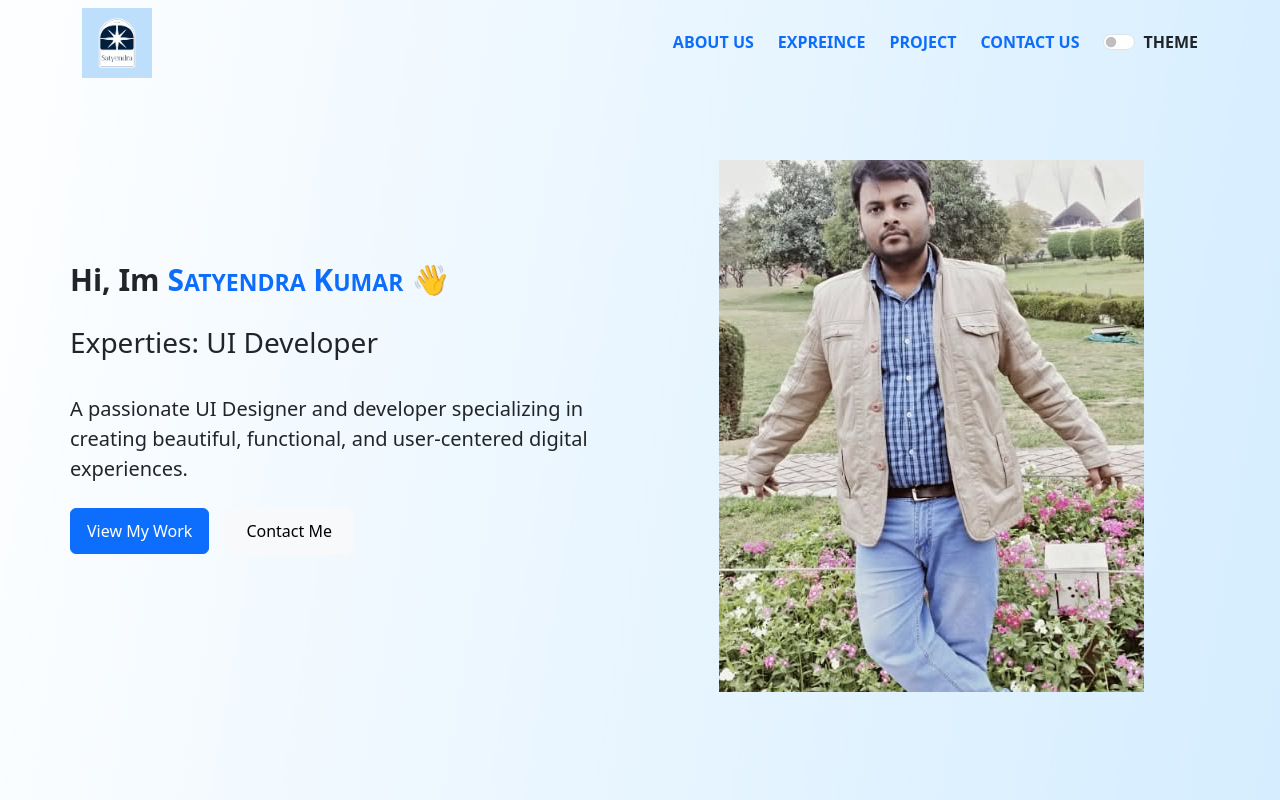
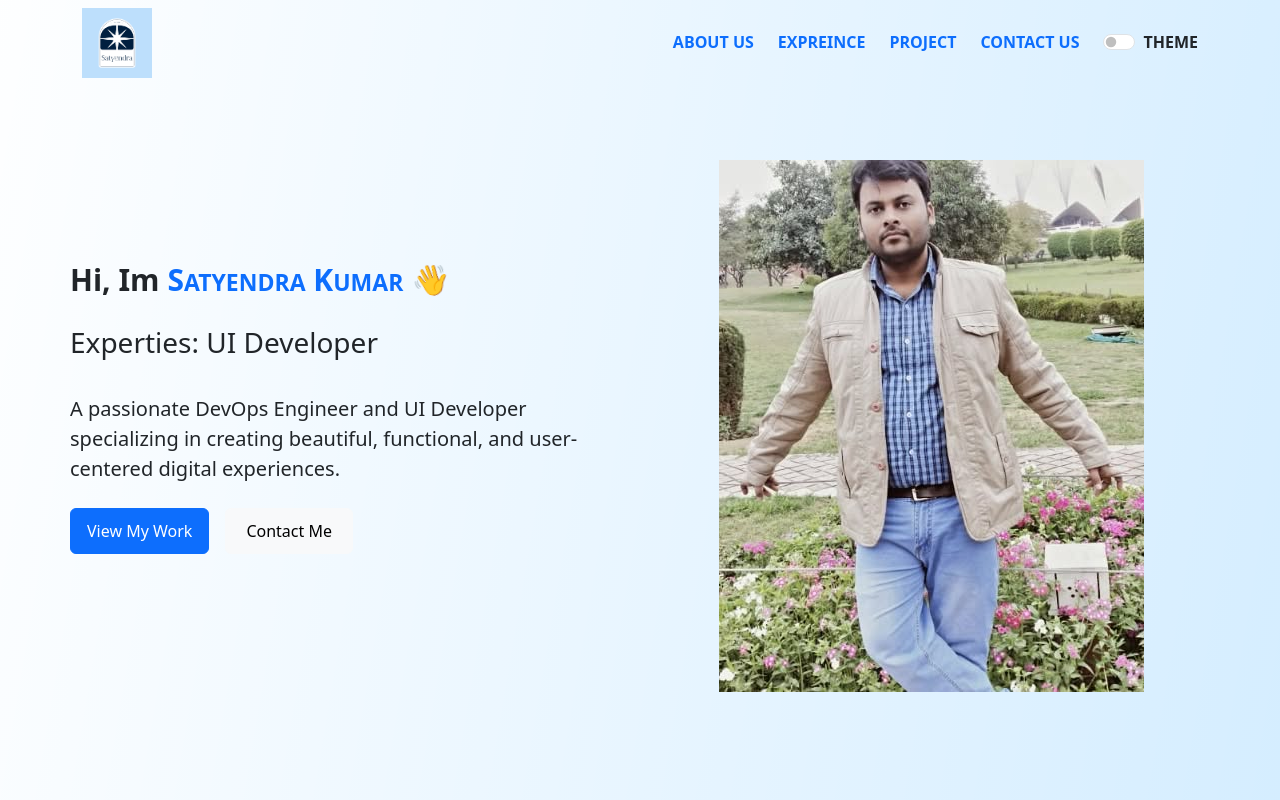
Before and after one commit to satyarihad/satyenderPortFolio, a React (Vite) app: page / in a window 1280 px wide. Shown: the top 800 px of the page. Built offline with nearby package versions, Linux system fonts and the light colour scheme.

Commit message:
ui change

```diff
--- a/src/component/Home/index.jsx
+++ b/src/component/Home/index.jsx
@@ -63,7 +63,7 @@ const Homepage = ()=>{
 
                     <div className="head_text my-4"><h3>Experties: {displayText}</h3></div>
 
-                    <div className="head_text_primary mt-0">A passionate UI Designer and developer specializing in creating beautiful, functional, and user-centered digital experiences.</div>
+                    <div className="head_text_primary mt-0">A passionate DevOps Engineer and UI Developer specializing in creating beautiful, functional, and user-centered digital experiences. </div>
 
                     <div className="mt-4">
                         <div className="d-flex ">
--- a/src/page/Navbar/index.jsx
+++ b/src/page/Navbar/index.jsx
@@ -44,7 +44,6 @@ const Navbar =({ darkMode, setDarkMode })=>{
             document.removeEventListener("mousedown", handleClickOutside);
           };
         }, [isOpen]);
-
 
     return(
        <div className={` ${darkMode ? 'dark-navbar' : ''} nav_bar-header ${isScrolled ? "fixed top-0 w-full shadow-lg bg-white z-50" : "relative"}`}>
```
